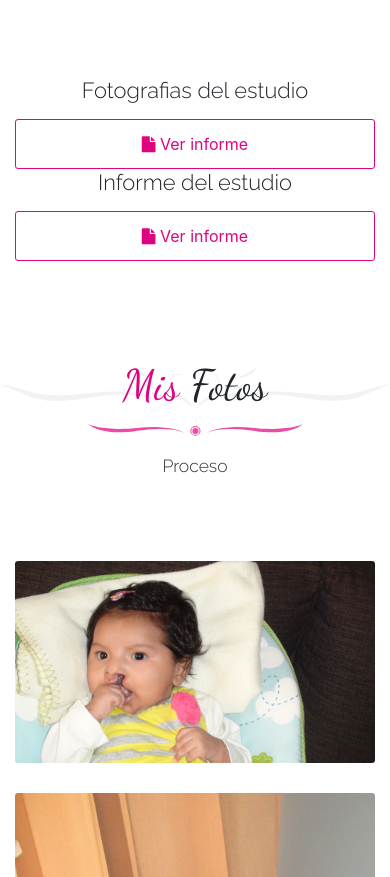
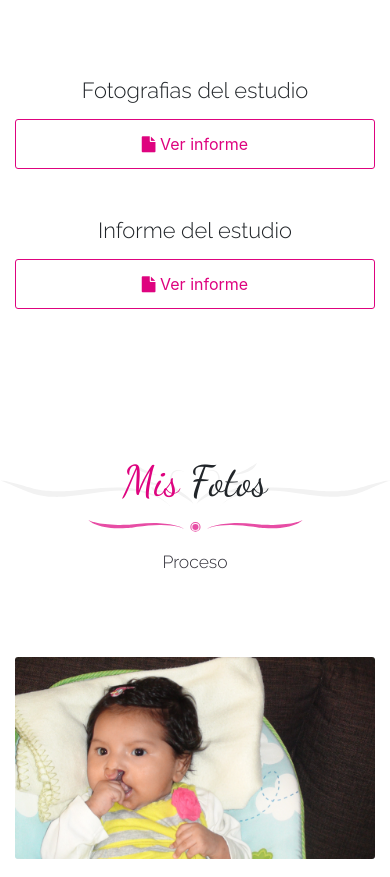
Before and after one commit to gasteluivan/eva, a plain HTML site: page index.html in a window 390 px wide. Shown: the part 1023-1900 px from the top of the page. Drawn offline with Linux system fonts and the light colour scheme.

Commit message:
informes

```diff
--- a/index.html
+++ b/index.html
@@ -240,7 +240,7 @@
 					</div>
 				</div>
 				<div class="row">
-					<div class="col-md-6 pr-70 text-center order-1 main-order-xs-2 main-order-sm-2">
+					<div class="col-md-6 pb-5 pr-70 text-center order-1 main-order-xs-2 main-order-sm-2">
 						<h4 class="font-weight-light mt-0">Fotografias del estudio</h4>
 						<a class="link popup-gmaps button-medium btn btn-default transparent-btn" href="././img/luci/FOTOS_Luciana Gastelu.pdf">
 							<span class="custom-color">
@@ -249,7 +249,7 @@
 						</a>
 
 					</div>
-					<div class="col-md-6 pr-70 text-center order-1 main-order-xs-2 main-order-sm-2">
+					<div class="col-md-6  pb-5 pr-70 text-center order-1 main-order-xs-2 main-order-sm-2">
 						<h4 class="font-weight-light mt-0">Informe del estudio</h4>
 						<a class="link popup-gmaps button-medium btn btn-default transparent-btn" href="././img/luci/Informe_Luciana_Gastelu.pdf">
 							<span class="custom-color">
```
